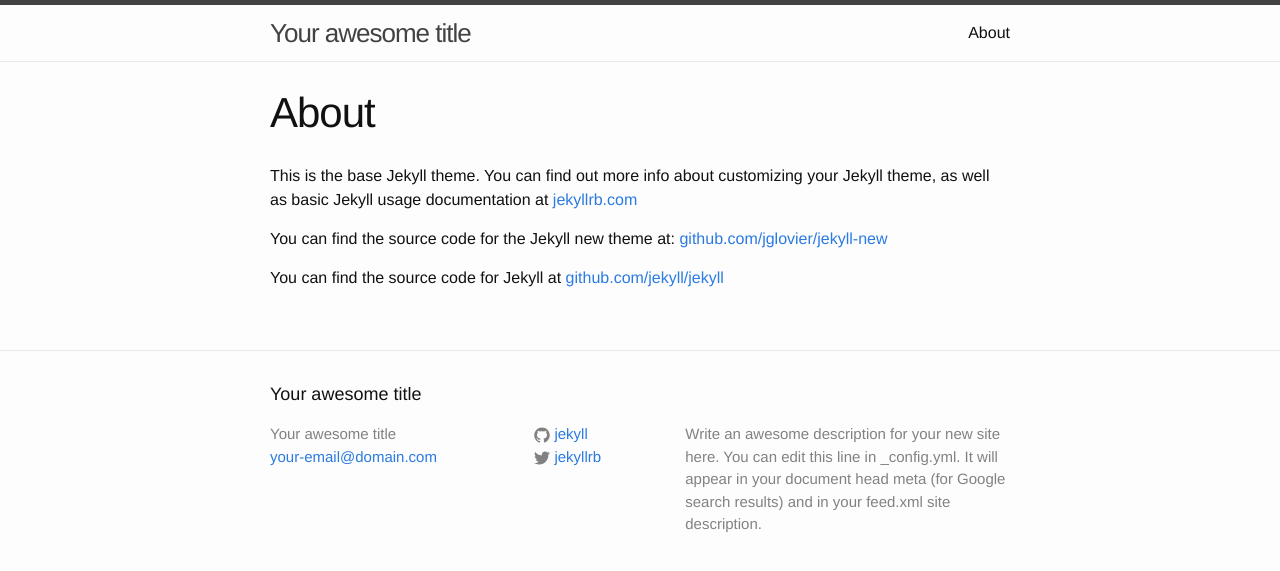
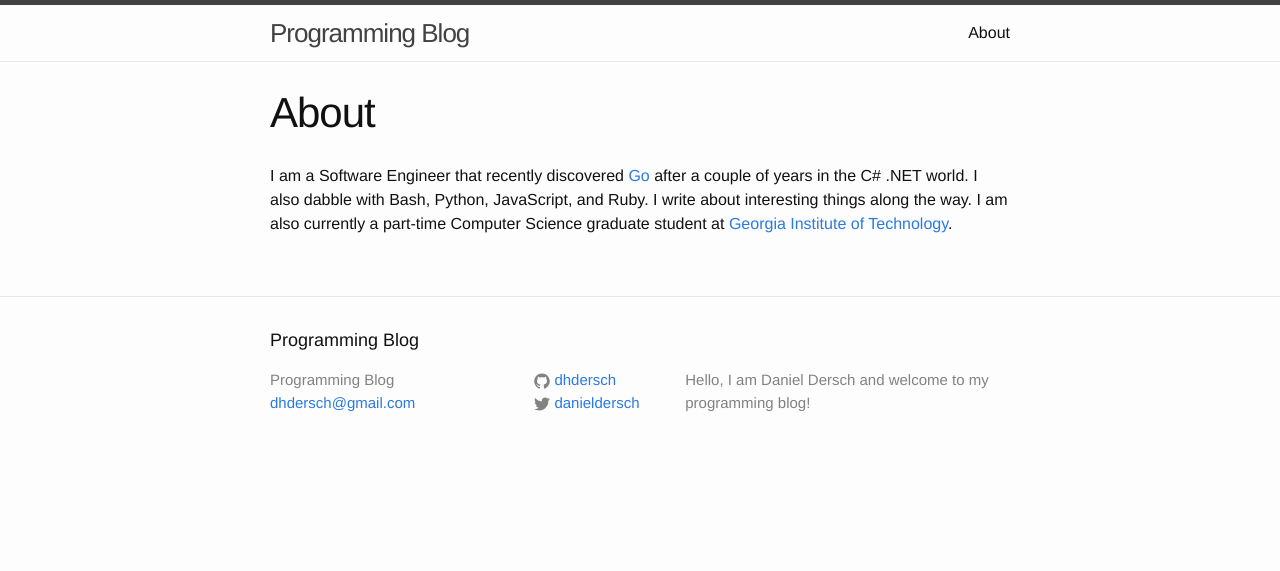
Before and after one commit to dhdersch/dhdersch.github.io, a Jekyll site: the page built from about.md, in a window 1280 px wide. Shown: the top 571 px of the page. Built offline with Jekyll 4.4.1, drawn with Linux system fonts in a browser that asks for light colours.

Commit message:
Add about page and a couple of posts

```diff
--- a/_config.yml
+++ b/_config.yml
@@ -1,14 +1,12 @@
 # Site settings
-title: Your awesome title
-email: your-email@domain.com
+title: Programming Blog
+email: dhdersch@gmail.com
 description: > # this means to ignore newlines until "baseurl:"
-  Write an awesome description for your new site here. You can edit this
-  line in _config.yml. It will appear in your document head meta (for
-  Google search results) and in your feed.xml site description.
+  Hello, I am Daniel Dersch and welcome to my programming blog!
 baseurl: "" # the subpath of your site, e.g. /blog/
-url: "http://yourdomain.com" # the base hostname & protocol for your site
-twitter_username: jekyllrb
-github_username:  jekyll
+url: "http://dhdersch.github.io" # the base hostname & protocol for your site
+twitter_username: danieldersch
+github_username:  dhdersch
 
 # Build settings
 markdown: kramdown
--- a/about.md
+++ b/about.md
@@ -4,8 +4,4 @@
 permalink: /about/
 ---
 
-This is the base Jekyll theme. You can find out more info about customizing your Jekyll theme, as well as basic Jekyll usage documentation at [jekyllrb.com](http://jekyllrb.com/)
-
-You can find the source code for the Jekyll new theme at: [github.com/jglovier/jekyll-new](https://github.com/jglovier/jekyll-new)
-
-You can find the source code for Jekyll at [github.com/jekyll/jekyll](https://github.com/jekyll/jekyll)
+I am a Software Engineer that recently discovered [Go](https://golang.org/) after a couple of years in the C# .NET world. I also dabble with Bash, Python, JavaScript, and Ruby. I write about interesting things along the way. I am also currently a part-time Computer Science graduate student at [Georgia Institute of Technology](http://www.omscs.gatech.edu/).
```
Also changed, not shown: _posts/2016-01-22-hello-world.markdown (added, +24 -0 lines), _posts/2016-01-22-welcome-to-jekyll.markdown (deleted, +0 -25 lines), _posts/2016-01-23-go-string-pointers.markdown (added, +159 -0 lines).
